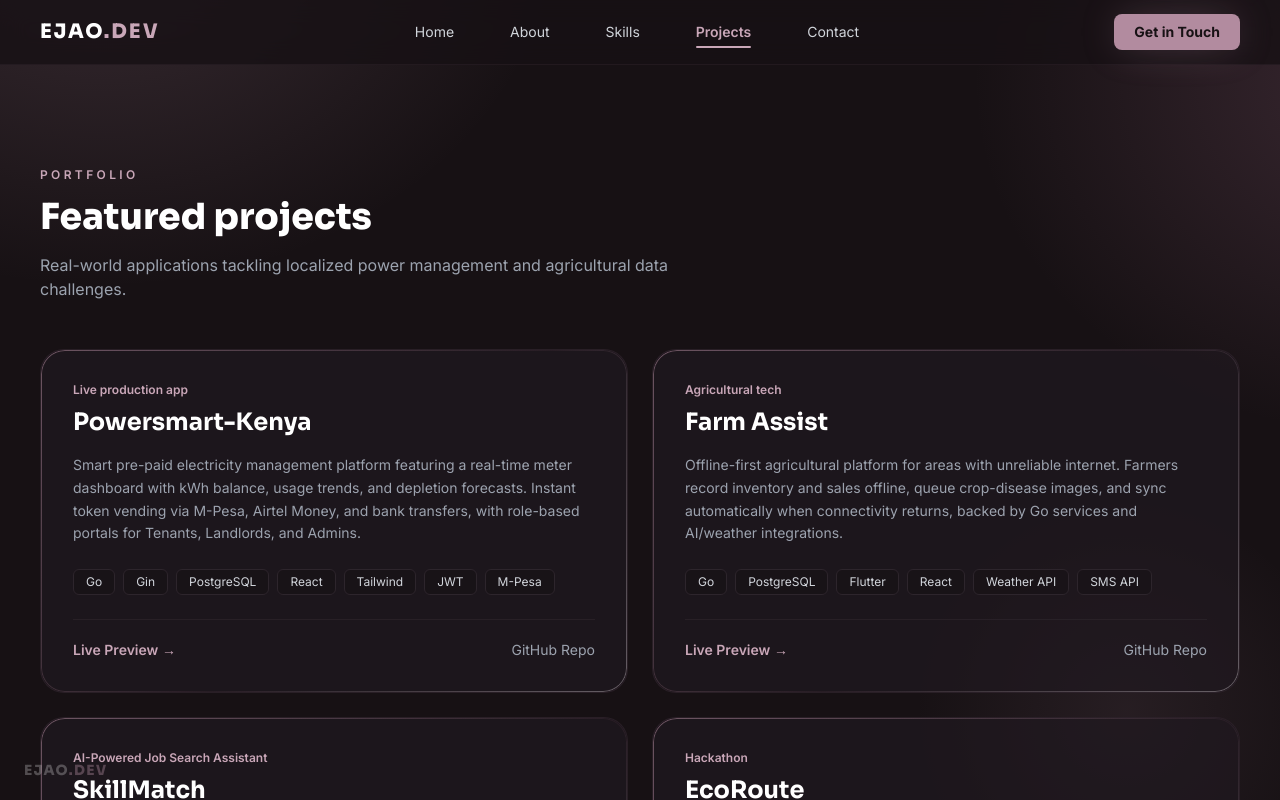
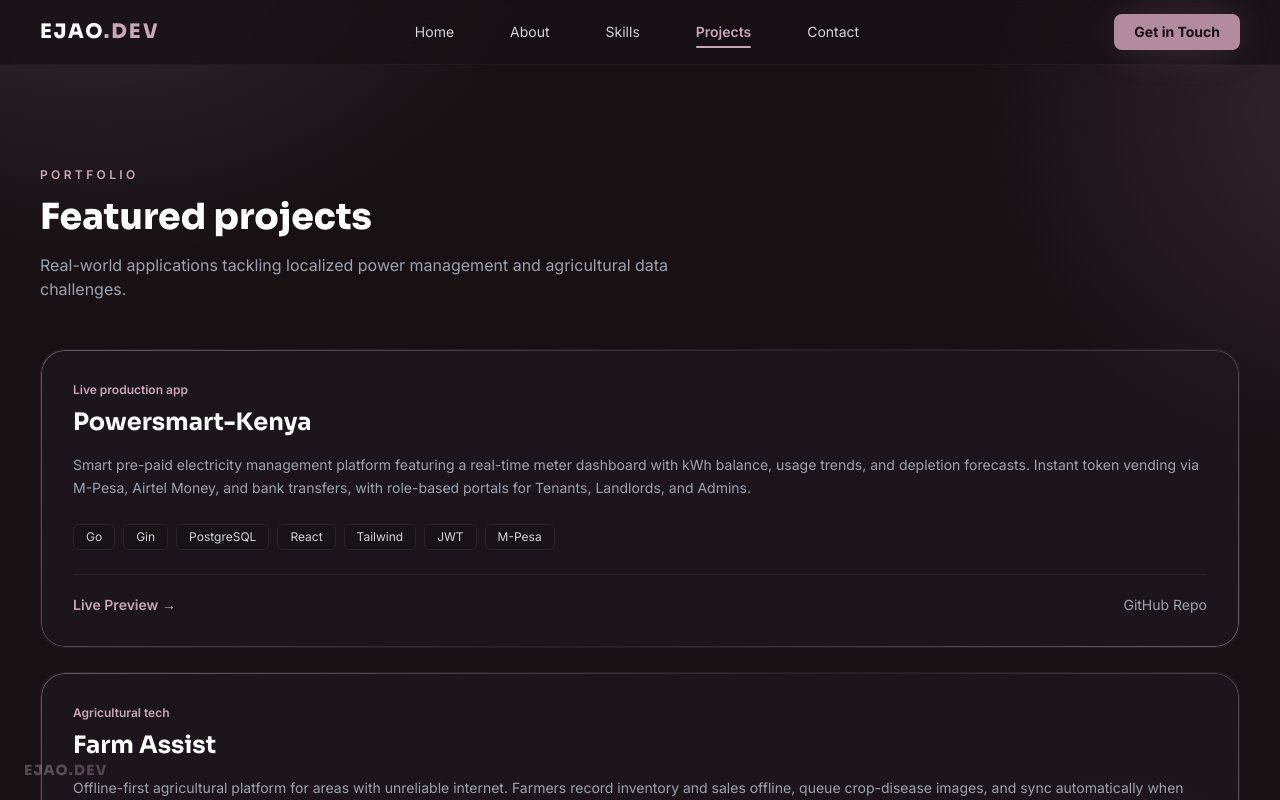
Before and after one commit to ejao-000/portfolio, a React (Vite) app: page / in a window 1280 px wide. Both pictures are taken after a click on the button "Projects". Shown: the top 800 px of the page. Built offline with nearby package versions, Linux system fonts and the light colour scheme.

Commit message:
projects: stack cards in a single column and add hover shine

```diff
--- a/src/components/Services.jsx
+++ b/src/components/Services.jsx
@@ -65,14 +65,14 @@ export default function Services() {
 
       <div
         ref={ref}
-        className={`reveal-group mt-12 grid gap-6 lg:grid-cols-2 ${
+        className={`reveal-group mt-12 flex flex-col gap-6 ${
           visible ? 'is-visible' : ''
         }`}
       >
         {PROJECTS.map((project, index) => (
           <article
             key={project.title}
-            className={`glass-card border-gradient reveal reveal-delay-${
+            className={`glass-card border-gradient card-shine reveal reveal-delay-${
               index + 1
             } flex flex-col rounded-3xl p-8 transition-transform duration-300 hover:-translate-y-1.5`}
           >
--- a/src/index.css
+++ b/src/index.css
@@ -98,6 +98,44 @@
     -webkit-mask-composite: xor;
     mask-composite: exclude;
     pointer-events: none;
+  }
+
+  /* Light reflection that sweeps across a card on hover */
+  .card-shine {
+    position: relative;
+    overflow: hidden;
+  }
+  .card-shine::after {
+    content: '';
+    position: absolute;
+    top: 0;
+    left: -80%;
+    width: 55%;
+    height: 100%;
+    background: linear-gradient(
+      100deg,
+      transparent 0%,
+      rgba(241, 232, 239, 0.05) 40%,
+      rgba(241, 232, 239, 0.22) 50%,
+      rgba(241, 232, 239, 0.05) 60%,
+      transparent 100%
+    );
+    transform: skewX(-20deg);
+    opacity: 0;
+    pointer-events: none;
+  }
+  .card-shine:hover::after {
+    opacity: 1;
+    animation: cardShine 0.9s ease forwards;
+  }
+
+  @keyframes cardShine {
+    from {
+      left: -80%;
+    }
+    to {
+      left: 130%;
+    }
   }
 
   /* ---- Scroll reveal -------------------------------------------------
```
